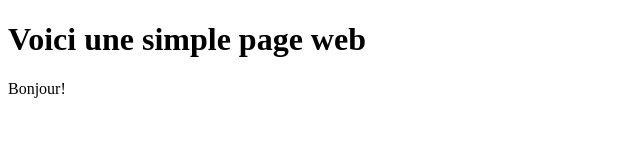
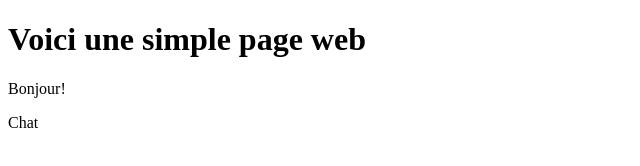
Before and after one commit to amirouche11/d73-labo-git-02, a plain HTML site: page index.html in a window 1280 px wide. Shown: the full height of the page, 0-640 px from the left. Drawn offline with Linux system fonts and the light colour scheme.

Commit message:
J'ai ajouter le nom de mon animal prefere

```diff
--- a/index.html
+++ b/index.html
@@ -6,6 +6,8 @@
 	<h1>Voici une simple page web</h1>
 
 	<p>Bonjour!</p>
+	<p>Chat</p>
+
 
 	</body>
 </html>
```
